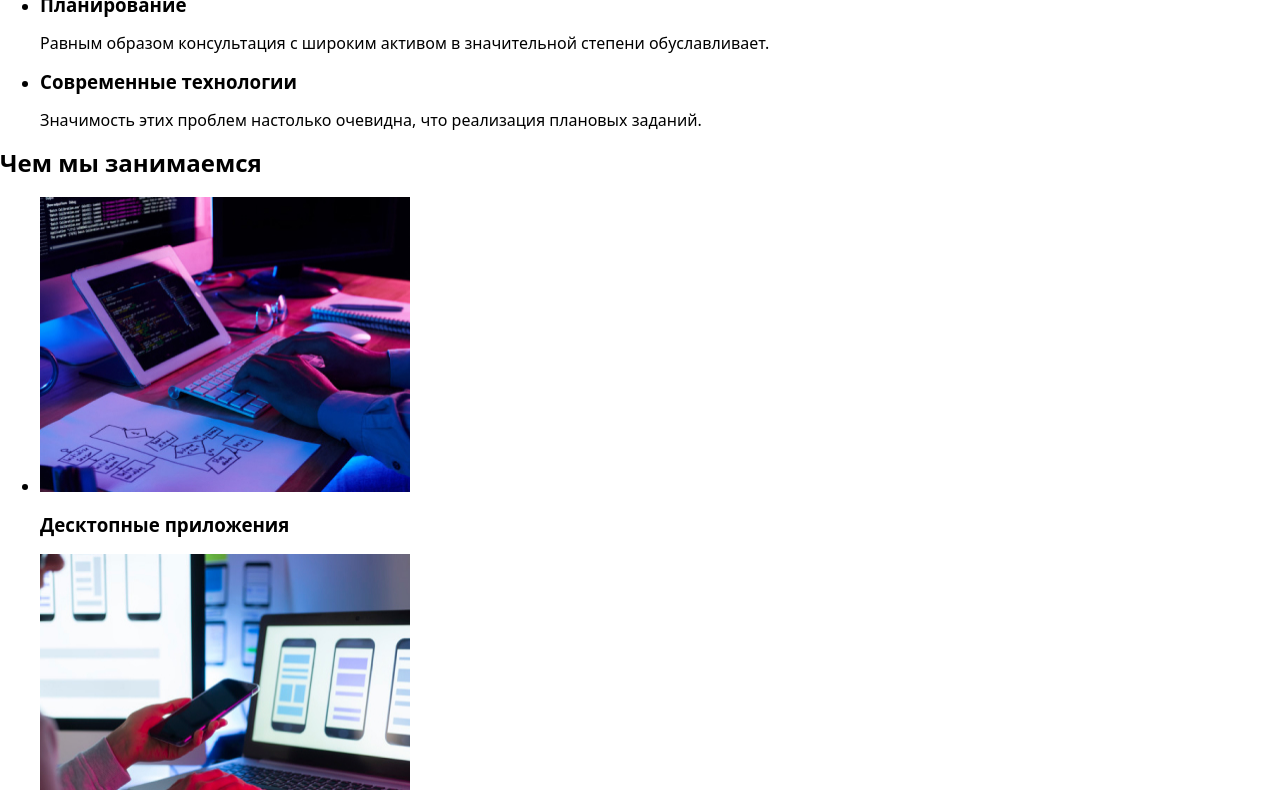
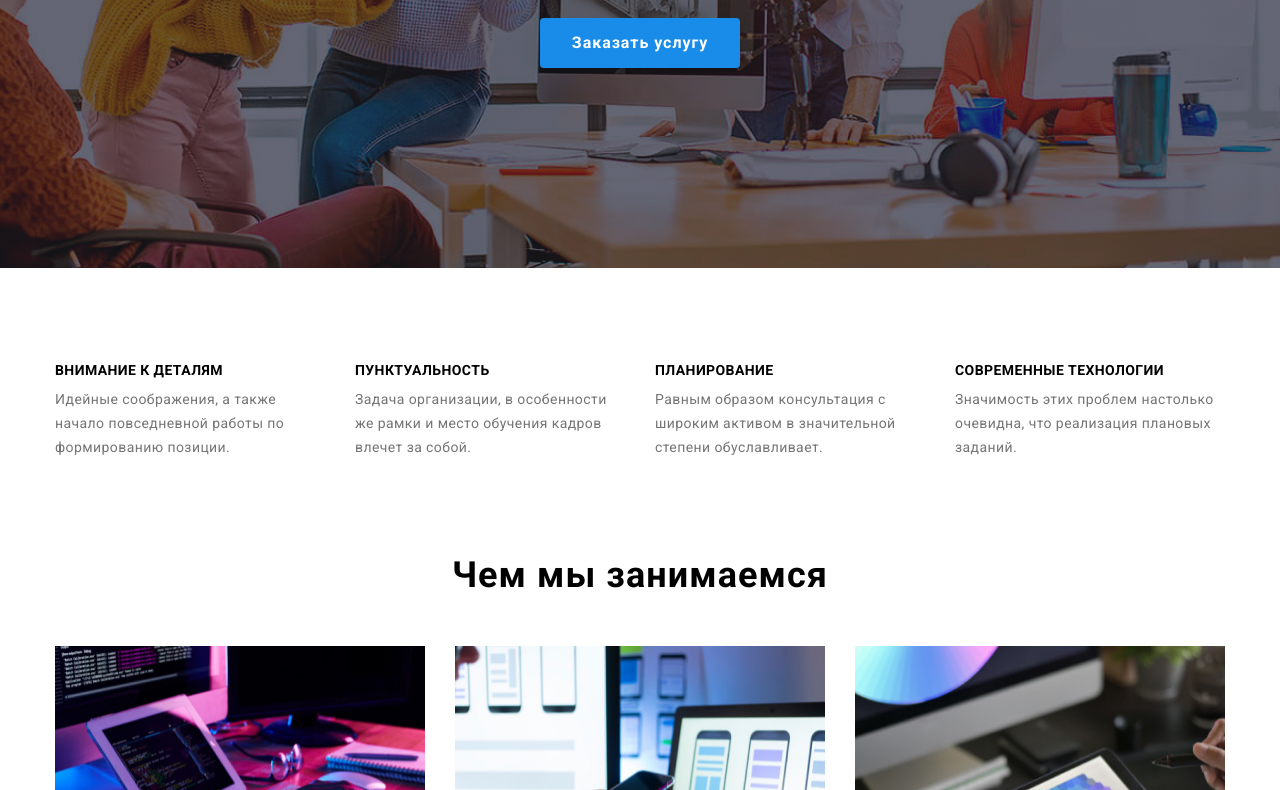
Before and after one commit to Vladimir9l/goit-markup-hw-07, a plain HTML site: page index.html in a window 1280 px wide. Shown: the part 415-1205 px from the top of the page. Drawn offline with nearby package versions, Linux system fonts and the light colour scheme.

Commit message:
Update index.html

```diff
--- a/index.html
+++ b/index.html
@@ -6,7 +6,7 @@
     <title>WebStudio</title>
     <link rel="stylesheet" href="https://cdnjs.cloudflare.com/ajax/libs/modern-normalize/1.0.0/modern-normalize.css" />
     <link href="https://fonts.googleapis.com/css2?family=Raleway:wght@700&family=Roboto:wght@400;500;700;900&display=swap" rel="stylesheet" />
-    <link rel="stylesheet" href="./css/main.min.scss" />
+    <link rel="stylesheet" href="./css/main.min.css" />
   </head>
 
   <body>
```
